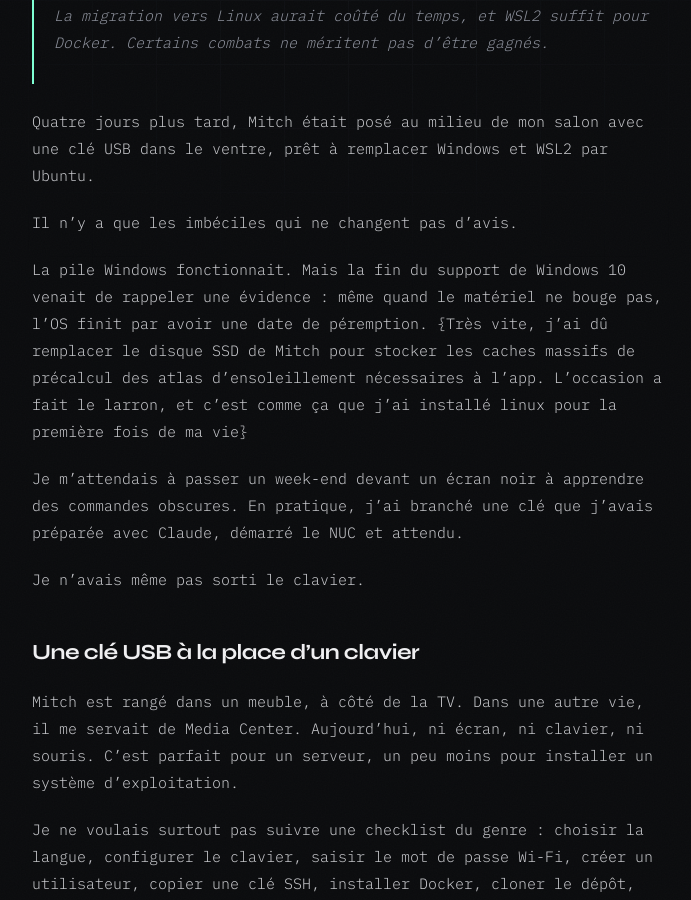
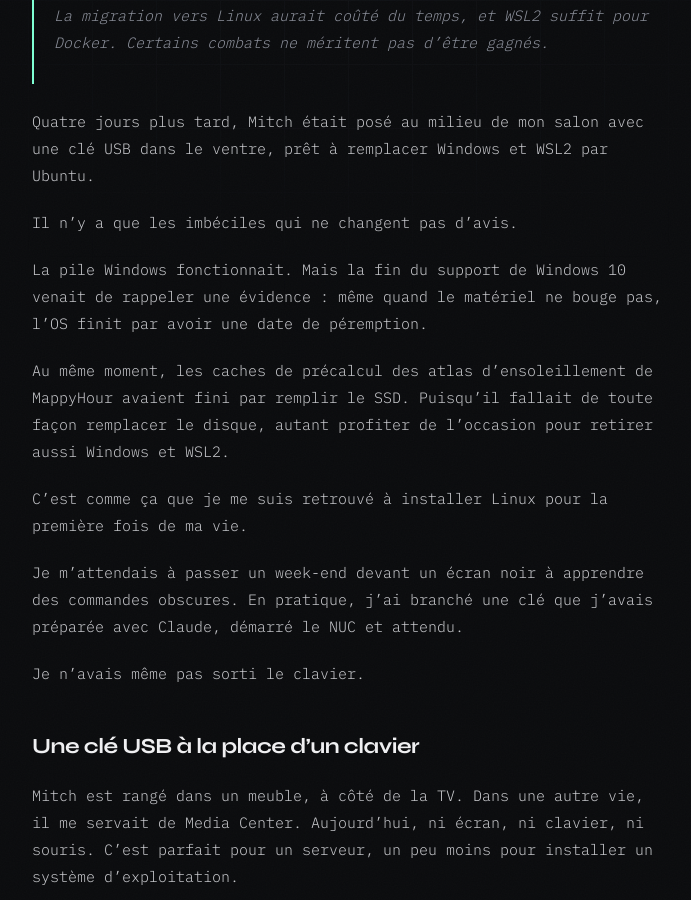
Before and after one commit to salfab/seesharpch, a Jekyll site: the page built from _posts/2026-05-24-serveur-linux-sans-clavier.md, in a window 1280 px wide and 900 px high, scrolled down 1315 px. Shown: the whole window, without its empty margins (292-983 px from the left). Built offline with Jekyll 4.4.1, drawn with Linux system fonts in a browser that asks for light colours; some of the changed text lies outside the part shown.

Commit message:
Backdate and refine unlisted Linux server article

```diff
--- a/_posts/2026-08-23-serveur-linux-sans-clavier.md
+++ b/_posts/2026-05-24-serveur-linux-sans-clavier.md
@@ -19,7 +19,11 @@ Quatre jours plus tard, Mitch était posé au milieu de mon salon avec une clé
 
 Il n'y a que les imbéciles qui ne changent pas d'avis.
 
-La pile Windows fonctionnait. Mais la fin du support de Windows 10 venait de rappeler une évidence : même quand le matériel ne bouge pas, l'OS finit par avoir une date de péremption. {Très vite, j'ai dû remplacer le disque SSD de Mitch pour stocker les caches massifs de précalcul des atlas d'ensoleillement nécessaires à l'app. L'occasion a fait le larron, et c'est comme ça que j'ai installé linux pour la première fois de ma vie}
+La pile Windows fonctionnait. Mais la fin du support de Windows 10 venait de rappeler une évidence : même quand le matériel ne bouge pas, l'OS finit par avoir une date de péremption.
+
+Au même moment, les caches de précalcul des atlas d'ensoleillement de MappyHour avaient fini par remplir le SSD. Puisqu'il fallait de toute façon remplacer le disque, autant profiter de l'occasion pour retirer aussi Windows et WSL2.
+
+C'est comme ça que je me suis retrouvé à installer Linux pour la première fois de ma vie.
 
 Je m'attendais à passer un week-end devant un écran noir à apprendre des commandes obscures. En pratique, j'ai branché une clé que j'avais préparée avec Claude, démarré le NUC et attendu.
 
```
Also changed, not shown: other parts of _posts/2026-05-24-serveur-linux-sans-clavier.md (+1 -1 lines).
